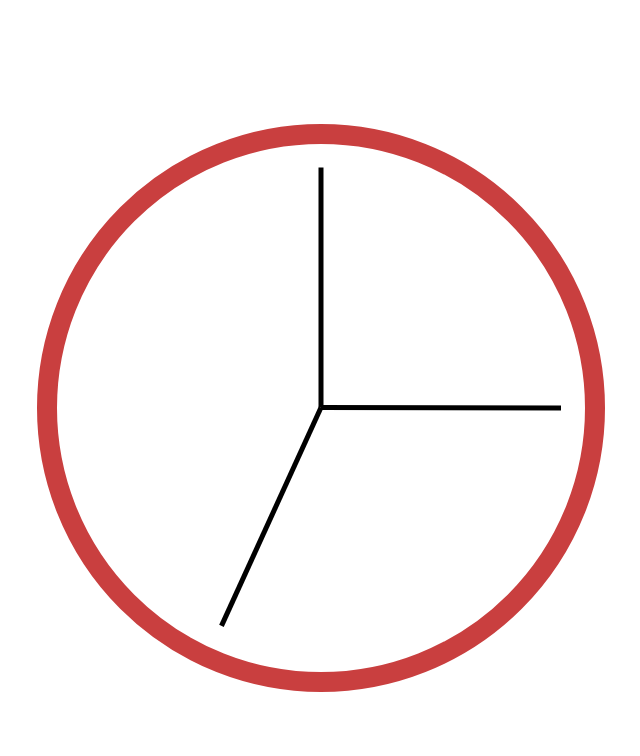
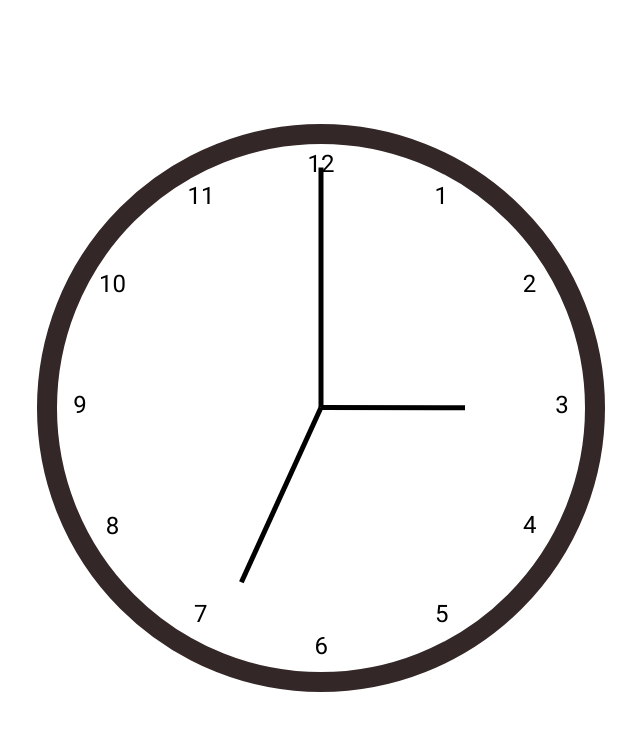
Before and after one commit to Tuprosov/CSS-JS-clock, a plain HTML site: page clock.html in a window 1280 px wide. Shown: the whole page, without its empty margins (319-959 px from the left). Drawn offline with Linux system fonts and the light colour scheme.

Commit message:
add clock numbering

```diff
--- a/clock.html
+++ b/clock.html
@@ -9,6 +9,19 @@
 <body>
     <div class="clockbox">
         <div class="clock">
+            <span style="--i: 1"><b>1</b></span>
+            <span style="--i: 2"><b>2</b></span>
+            <span style="--i: 3"><b>3</b></span>
+            <span style="--i: 4"><b>4</b></span>
+            <span style="--i: 5"><b>5</b></span>
+            <span style="--i: 6"><b>6</b></span>
+            <span style="--i: 7"><b>7</b></span>
+            <span style="--i: 8"><b>8</b></span>
+            <span style="--i: 9"><b>9</b></span>
+            <span style="--i: 10"><b>10</b></span>
+            <span style="--i: 11"><b>11</b></span>
+            <span style="--i: 12"><b>12</b></span>
+
             <div class="hand seconds-hand"></div>
             <div class="hand minutes-hand"></div>
             <div class="hand hour-hand"></div>
--- a/style.css
+++ b/style.css
@@ -37,12 +37,15 @@ body {
     margin: 50px auto;
     width: 40rem;
     height: 40rem;
-    border: 20px solid rgb(201, 63, 63);
+    border: 20px solid rgb(52, 39, 39);
     border-radius: 50%;
     padding: 2rem;
 }
 
 .clock {
+    display: flex;
+    justify-content: center;
+    align-items: center;
     position: relative;
     width: 100%;
     height: 100%;
@@ -54,9 +57,33 @@ body {
     width: 50%;
     height: 5px;
     background-color: black;
+    right: 50%;
     top: 50%;
     transform-origin: 100%;
     transform: rotate(90deg);
     transition: all 0.05s;
     transition-timing-function: cubic-bezier(0.1, 2.7, 0.58, 1);
 }
+
+.minutes-hand {
+    width: 40%;
+}
+
+.hour-hand {
+    width: 30%;
+}
+
+
+.clock span {
+    position: absolute;
+    inset: -15px;
+    text-align: center;
+    transform: rotate(calc(30deg * var(--i)));
+}
+
+.clock span b {
+    display: inline-block;
+    font-size: 2rem;
+    font-weight: 500;
+    transform: rotate(calc(-30deg * var(--i)));
+}
```
